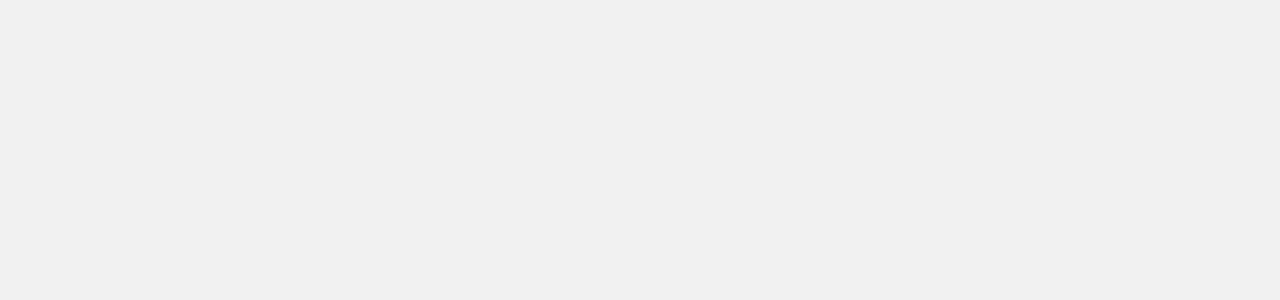
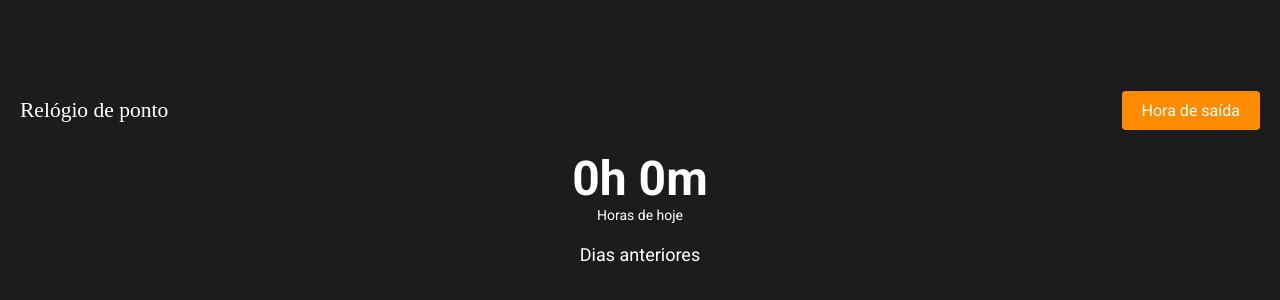
Before and after one commit to gabrielddpg2/react-nodejs, a React (Create React App) app in the folder web/: page /pontos in a window 1280 px wide. Shown: the part 212-512 px from the top of the page. Built offline with nearby package versions, Linux system fonts and the light colour scheme; the HTML template or start-up script is replaced by a standard one.

Commit message:
page_point_init

```diff
--- a/web/src/pages/Login/index.tsx
+++ b/web/src/pages/Login/index.tsx
@@ -1,4 +1,4 @@
-import React, { useState } from 'react';
+import React, { useEffect, useState } from 'react';
 import { useHistory } from 'react-router-dom';
 import api from '../../services/api';
 import { Container, InputContainer, Button } from './styles';
@@ -7,6 +7,13 @@
   const [userCode, setUserCode] = useState('');
   const [errorMessage, setErrorMessage] = useState('');
   const history = useHistory();
+
+  useEffect(() => {
+    const session = localStorage.getItem('session');
+    if (session) {
+      // history.push('/pontos');
+    }
+  }, [history]);
 
   const handleInputChange = (event: React.ChangeEvent<HTMLInputElement>) => {
     setUserCode(event.target.value);
@@ -23,7 +30,8 @@
       const response = await api.get(`/users/exists/${userCode}`);
 
       if (response.data.exists) {
-        window.location.href = 'https://www.google.com';
+        localStorage.setItem('session', userCode);
+        history.push('/pontos');
       } else {
         setErrorMessage('Esse usuário não está cadastrado no sistema.');
       }
--- a/web/src/pages/Login/styles.ts
+++ b/web/src/pages/Login/styles.ts
@@ -70,7 +70,8 @@
   border: none;
   border-radius: 4px;
   background-color: #ff8c00;
-  color: #fff;
+  color: black;
+  font-weight: bold;
   font-size: 16px;
   cursor: pointer;
   width: 100%;
--- /dev/null
+++ b/web/src/pages/Pontos/index.tsx
@@ -0,0 +1,74 @@
+import React, { useEffect, useState } from 'react';
+import api from '../../services/api';
+import { Container, Header, WorkTime, Button, History } from './styles';
+
+interface IWorkTime {
+  hours: string;
+  minutes: string;
+  trabalhando: boolean;
+}
+
+interface IHistoryItem {
+  id: string;
+  date: string;
+  hours: number;
+  minutes: number;
+}
+
+const Pontos: React.FC = () => {
+  const [workTime, setWorkTime] = useState<IWorkTime | null>(null);
+  const [history, setHistory] = useState<IHistoryItem[]>([]);
+  const userCode = localStorage.getItem('session');
+
+  useEffect(() => {
+    if (userCode) {
+      api.get(`/points/today/${userCode}`).then(response => {
+        setWorkTime(response.data);
+      });
+
+      api.get(`/points/history/${userCode}`).then(response => {
+        setHistory(response.data);
+      });
+    }
+  }, [userCode]);
+
+  const handleExit = async () => {
+    if (userCode) {
+      try {
+        await api.post('/points', { user_code: userCode });
+        // Refresh the data
+        const response = await api.get(`/points/today/${userCode}`);
+        setWorkTime(response.data);
+      } catch (error) {
+        console.error('Erro ao registrar a hora de saída:', error);
+      }
+    }
+  };
+
+  return (
+    <Container>
+      <Header>
+        <div>
+          <h1>Relógio de ponto</h1>
+          <span>{userCode}</span>
+        </div>
+        <Button onClick={handleExit}>Hora de saída</Button>
+      </Header>
+      <WorkTime>
+        <h2>{workTime ? `${workTime.hours}h ${workTime.minutes}m` : '0h 0m'}</h2>
+        <p>Horas de hoje</p>
+      </WorkTime>
+      <History>
+        <h3>Dias anteriores</h3>
+        {history.map(item => (
+          <div key={item.id}>
+            <span>{item.date}</span>
+            <span>{item.hours}h {item.minutes}m</span>
+          </div>
+        ))}
+      </History>
+    </Container>
+  );
+};
+
+export default Pontos;
--- /dev/null
+++ b/web/src/pages/Pontos/styles.ts
@@ -0,0 +1,101 @@
+import styled from 'styled-components';
+
+export const Container = styled.div`
+  display: flex;
+  flex-direction: column;
+  align-items: center;
+  justify-content: center;
+  padding: 20px;
+  background-color: #1c1c1c;
+  height: 100vh;
+  color: #fff;
+`;
+
+export const Header = styled.div`
+  display: flex;
+  justify-content: space-between;
+  width: 100%;
+  align-items: center;
+  margin-bottom: 20px;
+
+  div {
+    display: flex;
+    flex-direction: column;
+
+    h1 {
+      margin: 0;
+      font-family: Montserrat;
+      font-size: 21.52px;
+      font-weight: 400;
+      line-height: 26.23px;
+    }
+
+    span {
+      font-family: Montserrat;
+      font-size: 14px;
+      font-weight: 300;
+      line-height: 17.07px;
+    }
+  }
+`;
+
+export const WorkTime = styled.div`
+  display: flex;
+  flex-direction: column;
+  align-items: center;
+  margin-bottom: 20px;
+
+  h2 {
+    margin: 0;
+    font-size: 48px;
+    font-weight: 700;
+  }
+
+  p {
+    margin: 0;
+    font-size: 14px;
+    font-weight: 300;
+    line-height: 17.07px;
+  }
+`;
+
+export const Button = styled.button`
+  padding: 10px 20px;
+  border: none;
+  border-radius: 4px;
+  background-color: #ff8c00;
+  color: #fff;
+  font-size: 16px;
+  cursor: pointer;
+
+  &:hover {
+    opacity: 0.8;
+  }
+`;
+
+export const History = styled.div`
+  display: flex;
+  flex-direction: column;
+  align-items: center;
+  width: 100%;
+
+  h3 {
+    margin: 0 0 20px 0;
+    font-size: 18px;
+    font-weight: 400;
+  }
+
+  div {
+    display: flex;
+    justify-content: space-between;
+    width: 100%;
+    padding: 10px;
+    background-color: #2c2c2c;
+    margin-bottom: 10px;
+    border-radius: 4px;
+
+    span {
+      font-size: 16px;
+    }
+  }
+`;
--- a/web/src/routes/index.tsx
+++ b/web/src/routes/index.tsx
@@ -5,6 +5,7 @@
 import Register from '../pages/Register';
 import Edit from '../pages/Edit';
 import Login from '../pages/Login';
+import Pontos from '../pages/Pontos';
 
 const Routes: React.FC = () => (
   <Switch>
@@ -12,6 +13,7 @@
     <Route path='/register' component={Register} />
     <Route path='/edit/:id' component={Edit} />
     <Route path='/login' component={Login} />
+    <Route path='/pontos' component={Pontos} />
   </Switch>
 );
 
```
Also changed, not shown: 1 other file (tests, documents, lock files or other folders).
